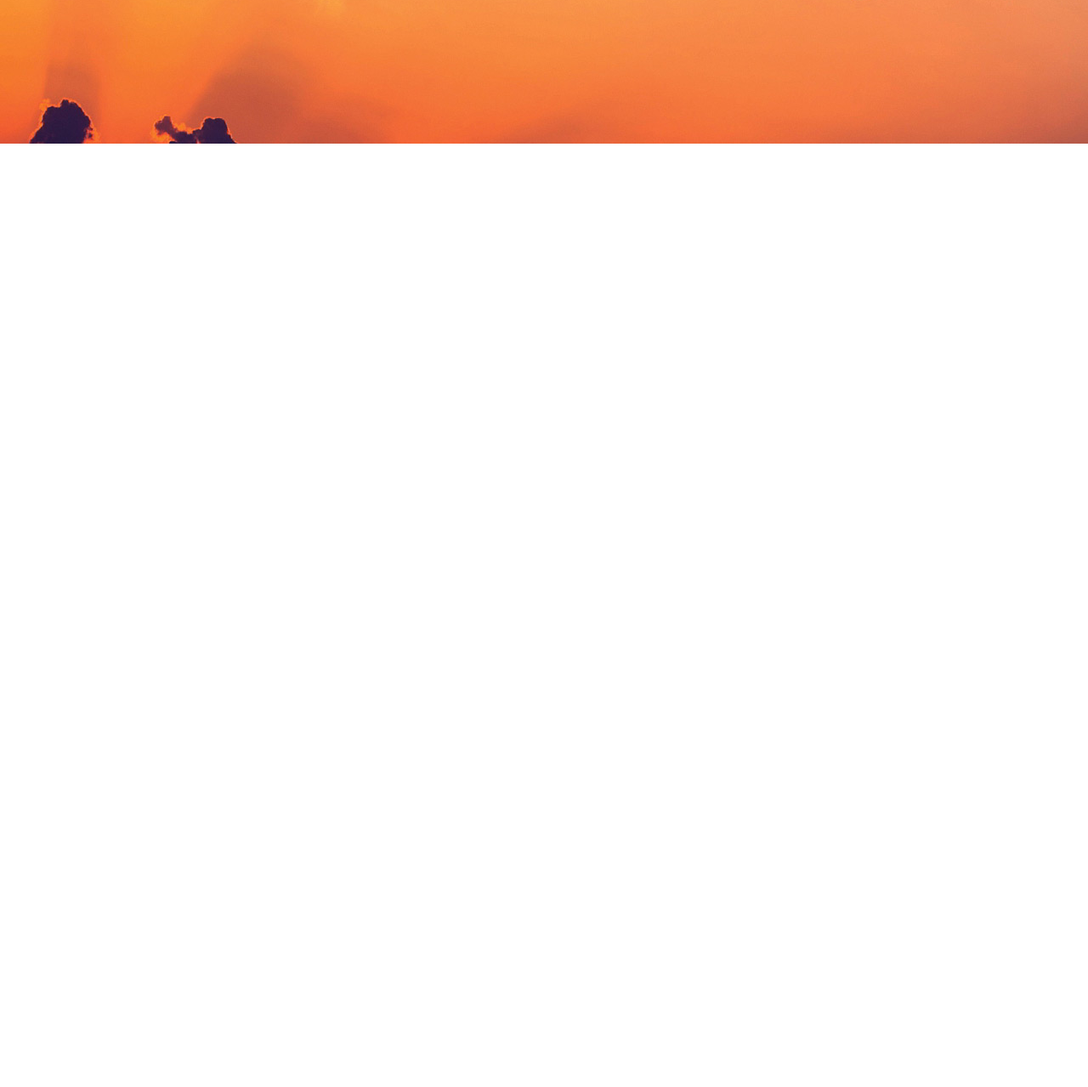
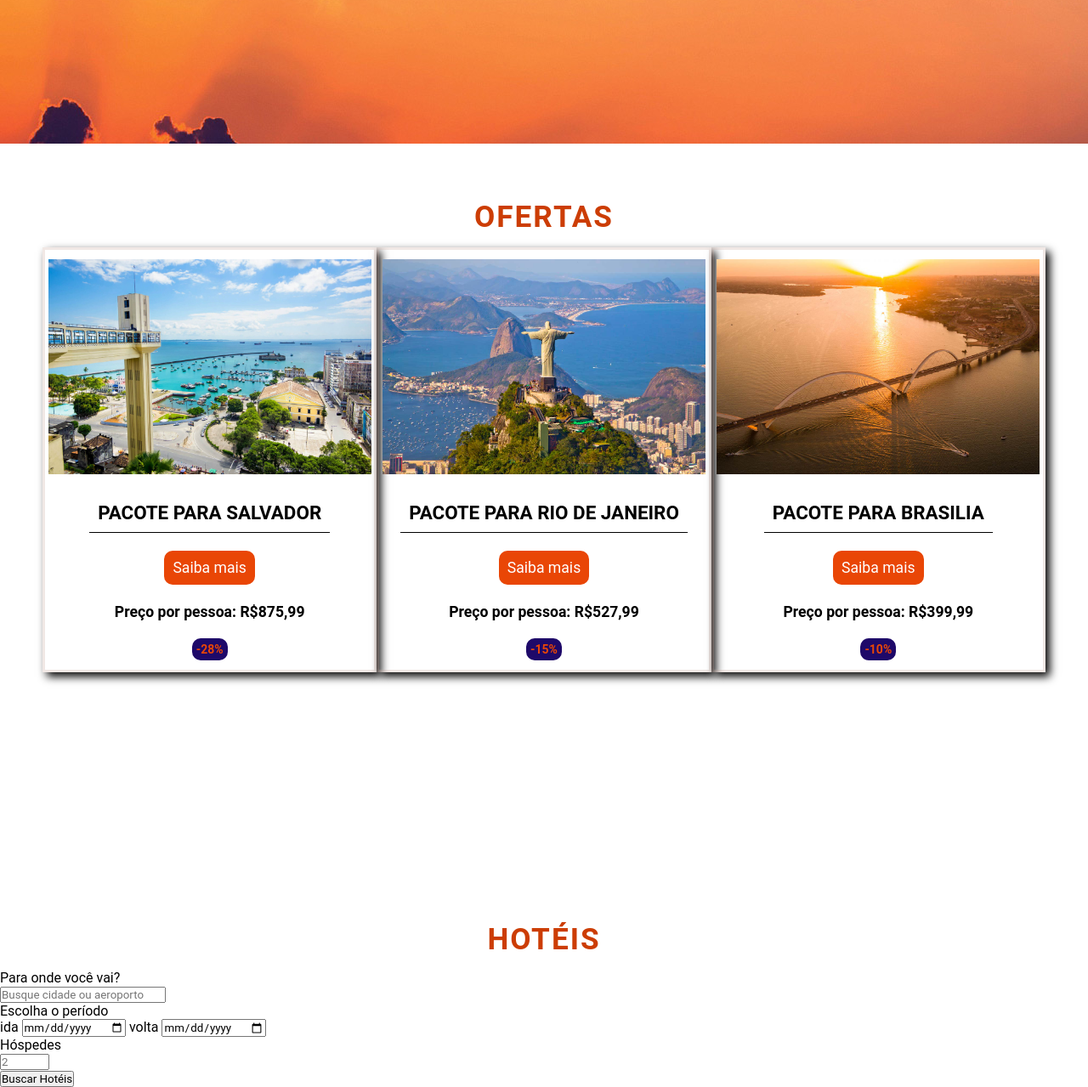
Before and after one commit to adrian0sant0s/loja-passagems-aereas, a plain HTML site: page index.html in a window 1280 px wide. Shown: the part 631-1910 px from the top of the page at 85% size. Before the commit the page ends 800 px from the top, so only its background shows below. Drawn offline with Linux system fonts and the light colour scheme.

Commit message:
created section sale

```diff
--- a/index.html
+++ b/index.html
@@ -31,7 +31,7 @@
 
     <!-- Ofertas -->
 
-    <!-- <section id="sale">
+    <section id="sale">
       <div class="headline">Ofertas</div>
       <div class="item-sale">
         <div class="container-sale">
@@ -42,8 +42,7 @@
           />
           <h3>Pacote para salvador</h3>
           <button class="button-more">Saiba mais</button>
-          <p class="paragraph-sale">Preço por pessoa</p>
-          <p class="value">R$875,99</p>
+          <p class="paragraph-sale">Preço por pessoa: R$875,99</p>
           <p class="percentage">-28%</p>
         </div>
         <div class="container-sale">
@@ -54,8 +53,7 @@
           />
           <h3>Pacote para Rio de Janeiro</h3>
           <button class="button-more">Saiba mais</button>
-          <p class="paragraph-sale">Preço por pessoa</p>
-          <p class="value">R$527,99</p>
+          <p class="paragraph-sale">Preço por pessoa: R$527,99</p>
           <p class="percentage">-15%</p>
         </div>
         <div class="container-sale">
@@ -66,13 +64,36 @@
           />
           <h3>Pacote para Brasilia</h3>
           <button class="button-more">Saiba mais</button>
-          <p class="paragraph-sale">Preço por pessoa</p>
-          <p class="value">R$399,99</p>
+          <p class="paragraph-sale">Preço por pessoa: R$399,99</p>
           <p class="percentage">-10%</p>
         </div>
       </div>
-    </section> -->
+    </section>
 
     <!-- Hotéis -->
+
+    <section id="hotels">
+      <div class="headline">Hotéis</div>
+      <div class="container-hotels">
+        <div class="hotels-destiny">
+          <p>Para onde você vai?</p>
+          <input type="text" placeholder="Busque cidade ou aeroporto" />
+        </div>
+
+        <div class="hotels-period">
+          <p>Escolha o período</p>
+          <label>ida</label>
+          <input type="date" placeholder="Check-in" />
+          <label>volta</label>
+          <input type="date" placeholder="Checkout" />
+        </div>
+
+        <div class="hotels-people">
+          <p>Hóspedes</p>
+          <input type="number" min="1" max="8" placeholder="2" />
+        </div>
+        <button id="button-hotels">Buscar Hotéis</button>
+      </div>
+    </section>
   </body>
 </html>
--- a/style.css
+++ b/style.css
@@ -80,3 +80,80 @@ a {
 .btn:hover {
   background: rgb(204, 43, 14);
 }
+
+/* Ofertas */
+
+#sale {
+  height: 100vh;
+  margin: 50px;
+  /* padding-top: 70px; */
+}
+
+.headline {
+  font-size: 2.2rem;
+  text-transform: uppercase;
+  font-weight: bold;
+  text-align: center;
+  letter-spacing: 2px;
+  /* margin-top: 10px; */
+  padding: 15px;
+  color: rgb(204, 61, 5);
+}
+
+.item-sale {
+  display: flex;
+  justify-content: space-around;
+}
+
+.container-sale {
+  height: 500px;
+  width: 400px;
+  box-shadow: 5px 5px 10px black;
+  border: rgba(204, 168, 159, 0.267) solid 3px;
+
+  display: flex;
+  flex-direction: column;
+  justify-content: space-around;
+  align-items: center;
+}
+
+.container-sale:hover {
+  cursor: pointer;
+}
+
+.img-sale {
+  width: 380px;
+  height: auto;
+}
+
+.container-sale h3 {
+  text-transform: uppercase;
+  font-size: 1.4rem;
+  border-bottom: 1px solid black;
+  padding: 10px;
+}
+
+.button-more {
+  font-size: 1.1rem;
+  background-color: rgb(233, 70, 6);
+  color: white;
+
+  padding: 10px;
+  border: none;
+  border-radius: 10px;
+  cursor: pointer;
+}
+
+.paragraph-sale {
+  font-size: 1.1rem;
+  font-weight: bold;
+}
+
+.percentage {
+  font-size: 14px;
+  color: rgb(233, 70, 6);
+  background-color: rgb(30, 9, 105);
+  font-weight: bold;
+  padding: 5px;
+  border-radius: 10px;
+}
```
